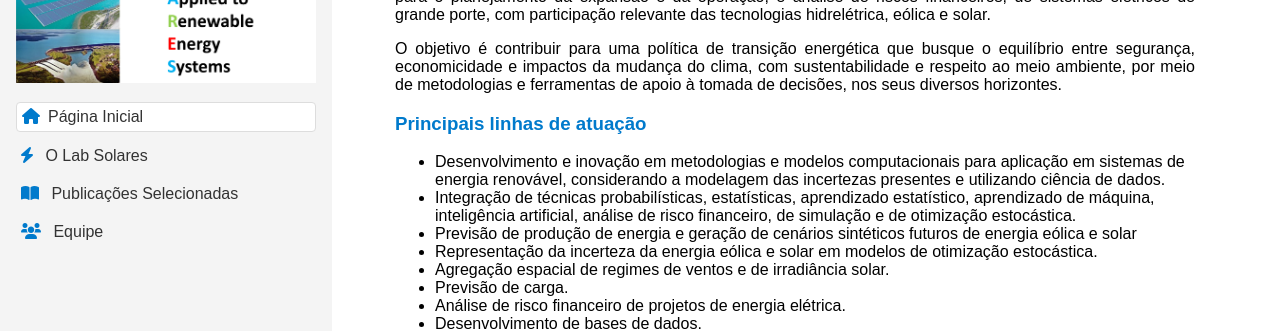
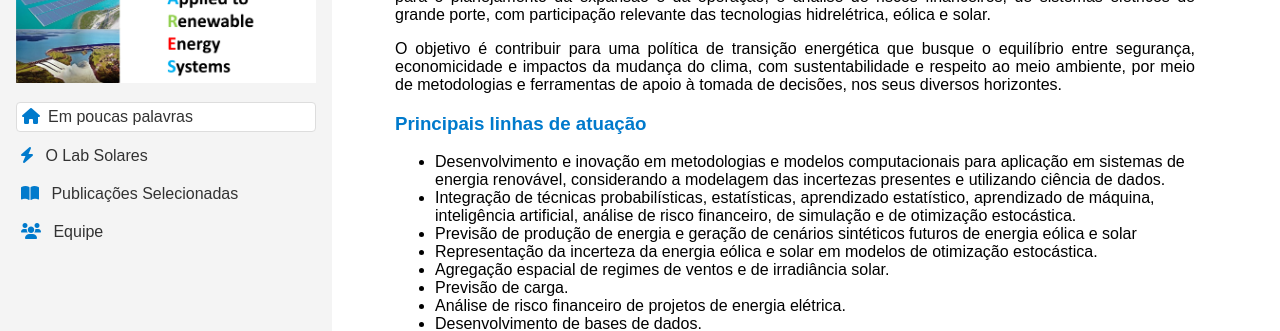
Before and after one commit to LabSolares-UERJ/main, a Jekyll site: the page built from index.html, in a window 1280 px wide. Shown: the part 200-531 px from the top of the page. Built offline with Jekyll 4.4.1, drawn with Linux system fonts in a browser that asks for light colours.

Commit message:
Update default.html

```diff
--- a/_layouts/default.html
+++ b/_layouts/default.html
@@ -15,7 +15,7 @@
         <aside>
             <br><img src="/main/assets/files/SOLARES.png" alt="SOLARES Logo" style="width:100%; height:auto; margin-bottom:15px;">
             <ul>
-                <li class="{% if page.url == '/main/' %}active{% endif %}"><a href="/main/"><i class="fas fa-home"></i>Página Inicial</a></li>
+                <li class="{% if page.url == '/main/' %}active{% endif %}"><a href="/main/"><i class="fas fa-home"></i>Em poucas palavras</a></li>
                 <li class="{% if page.url == '/main/documentation/oLabSolares/' %}active{% endif %}"><a href="/main/documentation/oLabSolares/"><i class="fas fa-bolt"></i> O Lab Solares</a></li>
                 <li class="{% if page.url == '/main/documentation/references/' %}active{% endif %}"><a href="/main/documentation/references/"><i class="fas fa-book-open"></i> Publicações Selecionadas</a></li>
                 <li class="{% if page.url == '/main/documentation/equipe/' %}active{% endif %}"><a href="/main/documentation/equipe/"><i class="fas fa-users"></i> Equipe</a></li>
```
